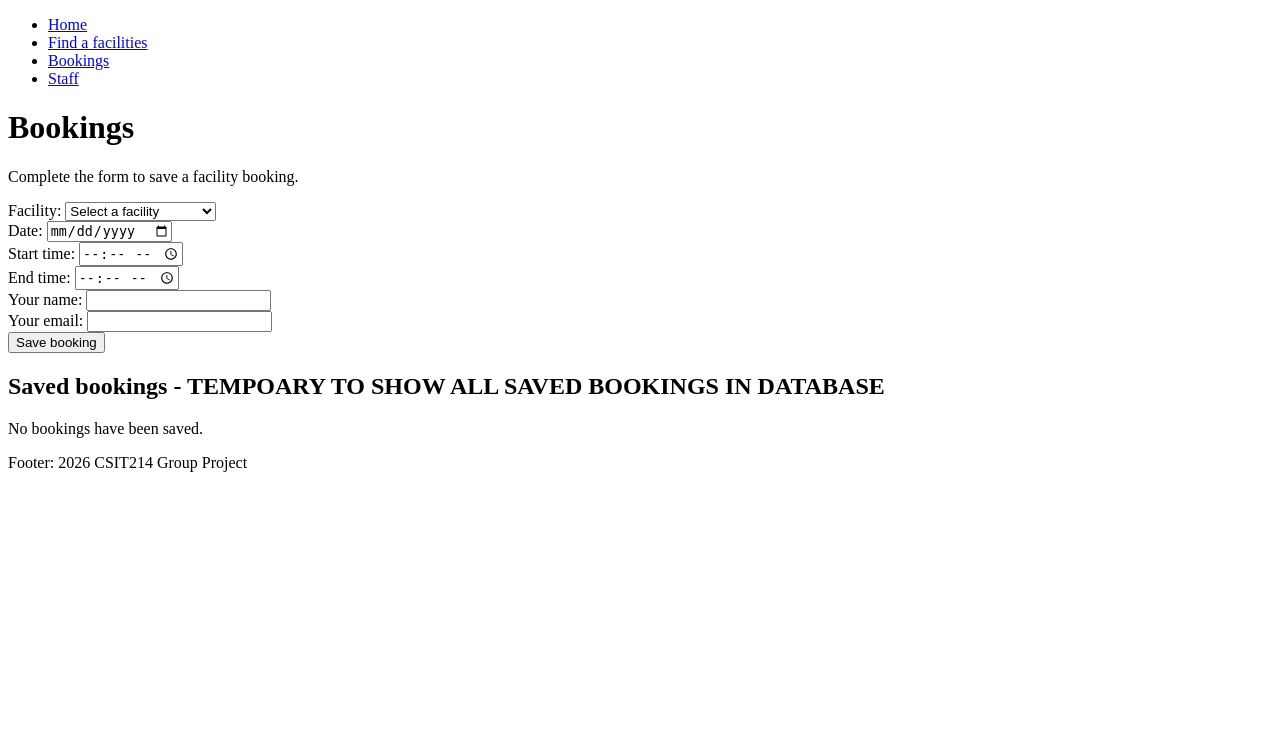
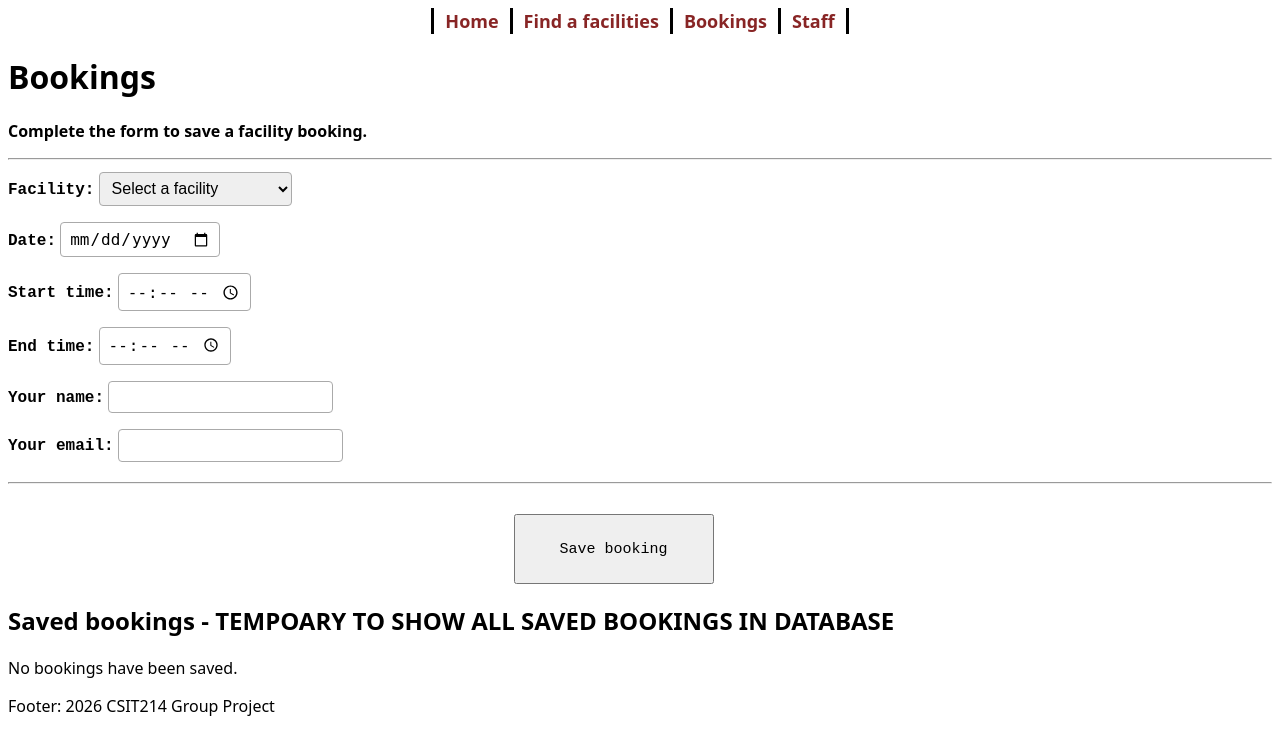
Before and after one commit to Domuow/CSIT214-Group-Project, a Flask app: page /bookings in a window 1280 px wide. Shown: the top 755 px of the page. Run offline with Flask 3, Linux system fonts and the light colour scheme; data comes from the database, SQL or seed files in the repository; data that the repository does not hold is empty.

Commit message:
more CSS implementations (fixed navigation menu + bookings page)

```diff
--- /dev/null
+++ b/static/css/bookings.css
@@ -0,0 +1,20 @@
+  label {
+    font-family:'Courier New', Courier, monospace;
+    color: black;
+    font-weight: bold;
+  }
+
+.inputBox {
+    padding: 0.4rem 0.5rem;
+    margin: 0.25rem 0 0.75rem;
+    border: 1px solid #aaa;
+    border-radius: 4px;
+    font-size: 1rem;
+}
+.submit {
+    width: 200px;
+    height: 70px;
+    font-family: 'Courier New', Courier, monospace;
+    font-size: 15px;
+    margin-left: 40%;
+}
--- a/static/css/style.css
+++ b/static/css/style.css
@@ -0,0 +1,31 @@
+body {
+  font-family: system-ui, -apple-system, "Segoe UI", Roboto, Arial, sans-serif;
+}
+
+.navigationContainer {
+  text-align: center;
+}
+.navigationContainer table {
+  margin: 0 auto;
+}
+
+table {
+    border-collapse: collapse;
+}
+
+a {
+    text-decoration: none;
+    font-weight: bold;
+    color:rgb(136, 37, 37);
+    font-size: large;
+    margin-inline: 10px;
+}
+
+td {
+    border-left: 3px black solid;
+    border-right: 3px black solid;
+}
+
+a:hover {
+    color: black;
+}
--- a/templates/bookings.html
+++ b/templates/bookings.html
@@ -1,10 +1,14 @@
 {% extends "layout.html" %}
+{% block js %}
+    <link href="{{ url_for('static', filename='css/bookings.css') }}" rel="stylesheet" />
+{% endblock %}
 {% block content %}
     <h1>Bookings</h1>
-    <p>Complete the form to save a facility booking.</p>
+    <p> <b>Complete the form to save a facility booking.</b></p>
     <form method="POST" action="{{ url_for('save_booking') }}">
+        <hr/>
         <label for="facility_id">Facility:</label>
-        <select id="facility_id" name="facility_id" required>
+        <select class="inputBox" id="facility_id" name="facility_id" required>
             <option value="">Select a facility</option>
             {% for facility in facilities %}
                 <option value="{{ facility.id }}">{{ facility.name }}</option>
@@ -12,21 +16,22 @@
         </select>
         <br>
         <label for="date">Date:</label>
-        <input type="date" id="date" name="date" required>
+        <input class="inputBox" type="date" id="date" name="date" required>
         <br>
         <label for="start-time">Start time:</label>
-        <input type="time" id="start-time" name="start-time" required>
+        <input  class="inputBox" type="time" id="start-time" name="start-time" required>
         <br>
         <label for="end-time">End time:</label>
-        <input type="time" id="end-time" name="end-time" required>
+        <input  class="inputBox" type="time" id="end-time" name="end-time" required>
         <br>
         <label for="booker_name">Your name:</label>
-        <input type="text" id="booker_name" name="booker_name" required>
+        <input  class="inputBox" type="text" id="booker_name" name="booker_name" required>
         <br>
         <label for="booker_email">Your email:</label>
-        <input type="email" id="booker_email" name="booker_email" required>
+        <input  class="inputBox" type="email" id="booker_email" name="booker_email" required>
+        <hr/>
         <br>
-        <input type="submit" value="Save booking">
+        <input  class="submit" type="submit" value="Save booking">
     </form>
 
     <h2>Saved bookings - TEMPOARY TO SHOW ALL SAVED BOOKINGS IN DATABASE</h2>
--- a/templates/facilities.html
+++ b/templates/facilities.html
@@ -5,7 +5,7 @@
 {% endblock %}
 {% block content %}
     <h1>Facilities</h1>
-    <p>Select a date and time range to find facilities that can be booked.</p>
+    <p><b>Select a date and time range to find facilities that can be booked.</b></p>
 <hr />
     <form method="POST" action="{{ url_for('facilities_search') }}">
         <label for="date">Select a date:</label>
--- a/templates/layout.html
+++ b/templates/layout.html
@@ -10,13 +10,15 @@
     </head>
     <body>
         <!-- Navigation Bar to be styled -->
-        <div>
-            <ul>
-                <li><a href="/">Home</a></li>
-                <li><a href="/facilities">Find a facilities</a></li>
-                <li><a href="/bookings">Bookings</a></li>
-                <li><a href="/staff">Staff</a></li>
-            </ul>
+        <div class="navigationContainer">
+            <table>
+                <tr>
+                    <td><a href="/">Home</a></td>
+                    <td><a href="/facilities">Find a facilities</a></td>
+                    <td><a href="/bookings">Bookings</a></td>
+                    <td><a href="/staff">Staff</a></td>
+                </tr>
+            </table>
         </div>
 
         <div id="flash_messages">
```
